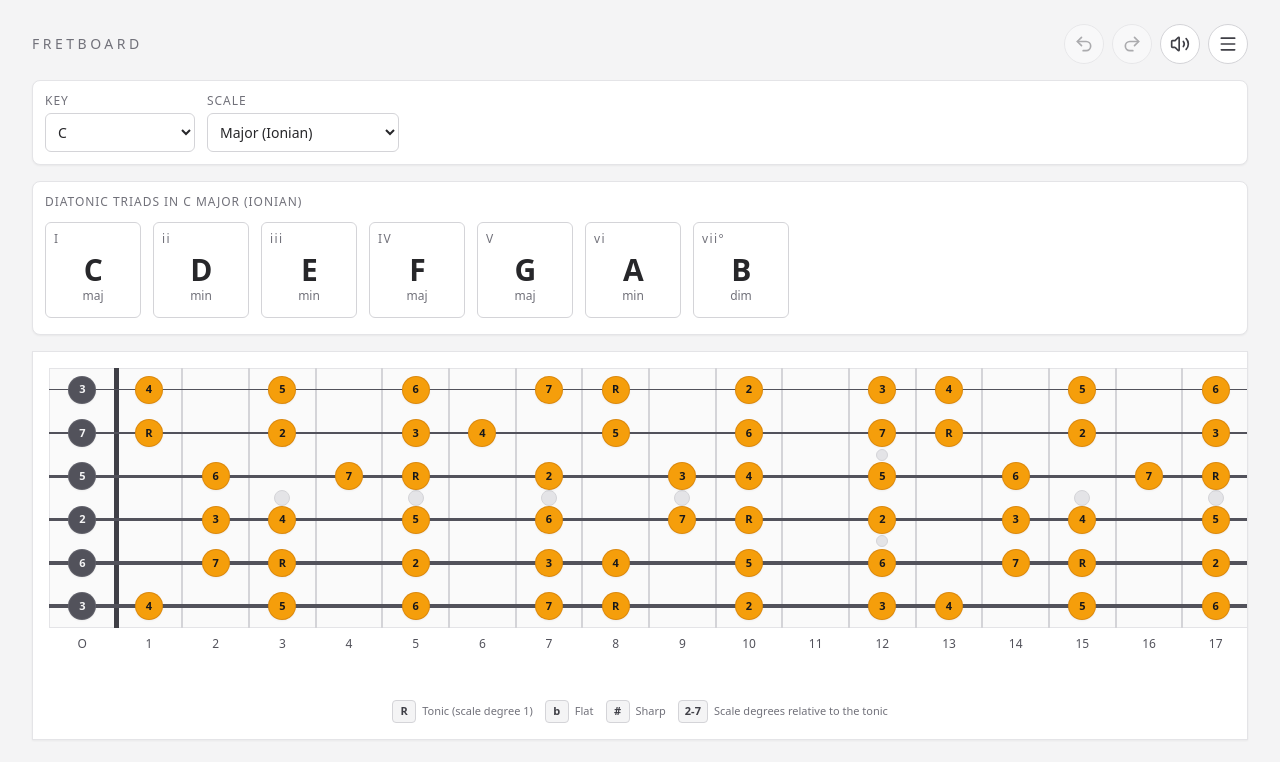
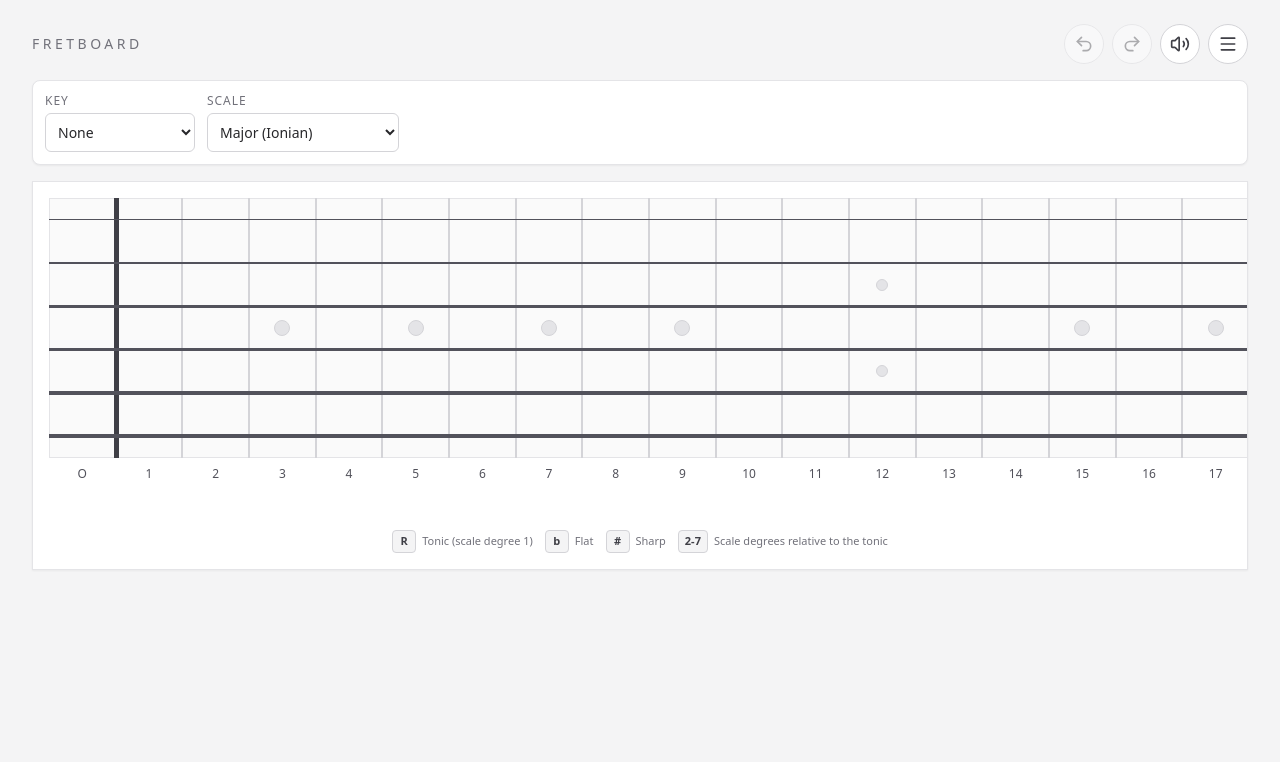
Before and after one commit to atesgoral/fretboard, a React (Vite) app: page / in a window 1280 px wide. Shown: the top 762 px of the page. Built offline with nearby package versions, Linux system fonts and the light colour scheme.

Commit message:
Default key to None for a clean initial fretboard
Co-authored-by: Cursor <cursoragent@cursor.com>

```diff
--- a/src/App.tsx
+++ b/src/App.tsx
@@ -17,7 +17,7 @@ export default function App() {
   const [appState, dispatch] = useReducer(appReducer, initialPreferences, createInitialAppState)
   const { preference, cyclePreference } = useThemePreference()
   const { linear, lowEAtBottom, naturalDecay, reverbEnabled, muted } = appState.preferences
-  const [scaleRoot, setScaleRoot] = useState<ScaleRootSelection>('C')
+  const [scaleRoot, setScaleRoot] = useState<ScaleRootSelection>(null)
   const [scaleId, setScaleId] = useState<ScaleId>('major')
   const [playedPositions, setPlayedPositions] = useState<PlayedPosition[]>([])
   const [playSequence, setPlaySequence] = useState(0)
```
